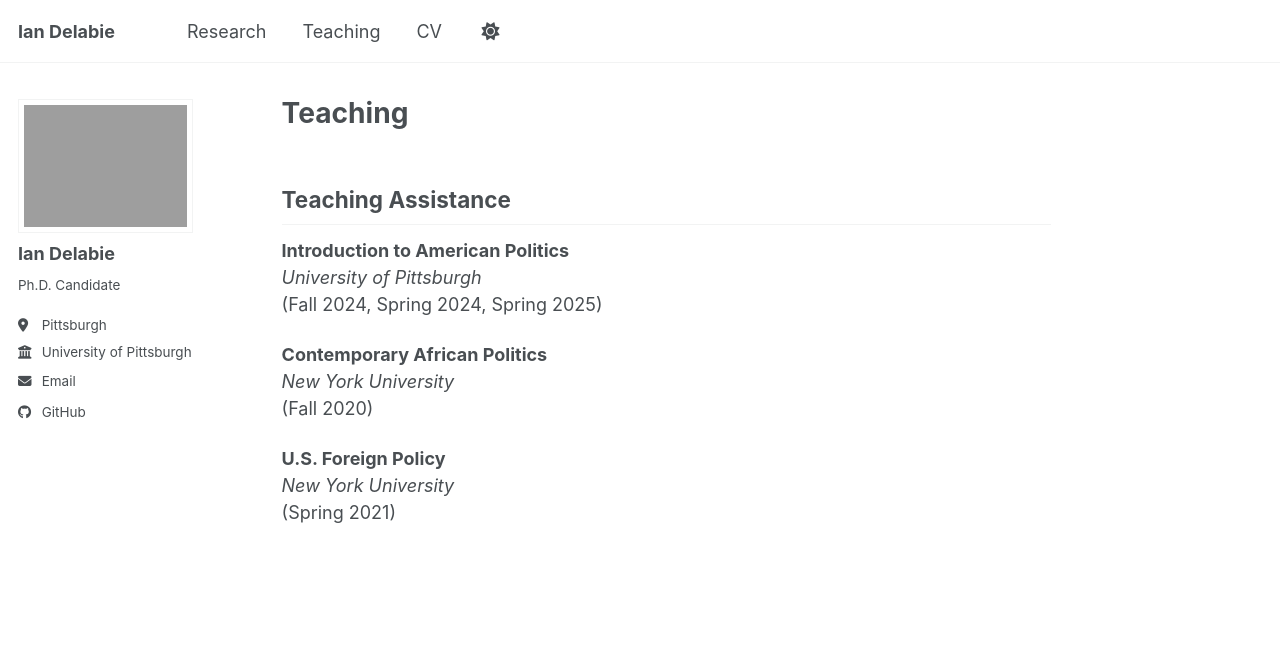
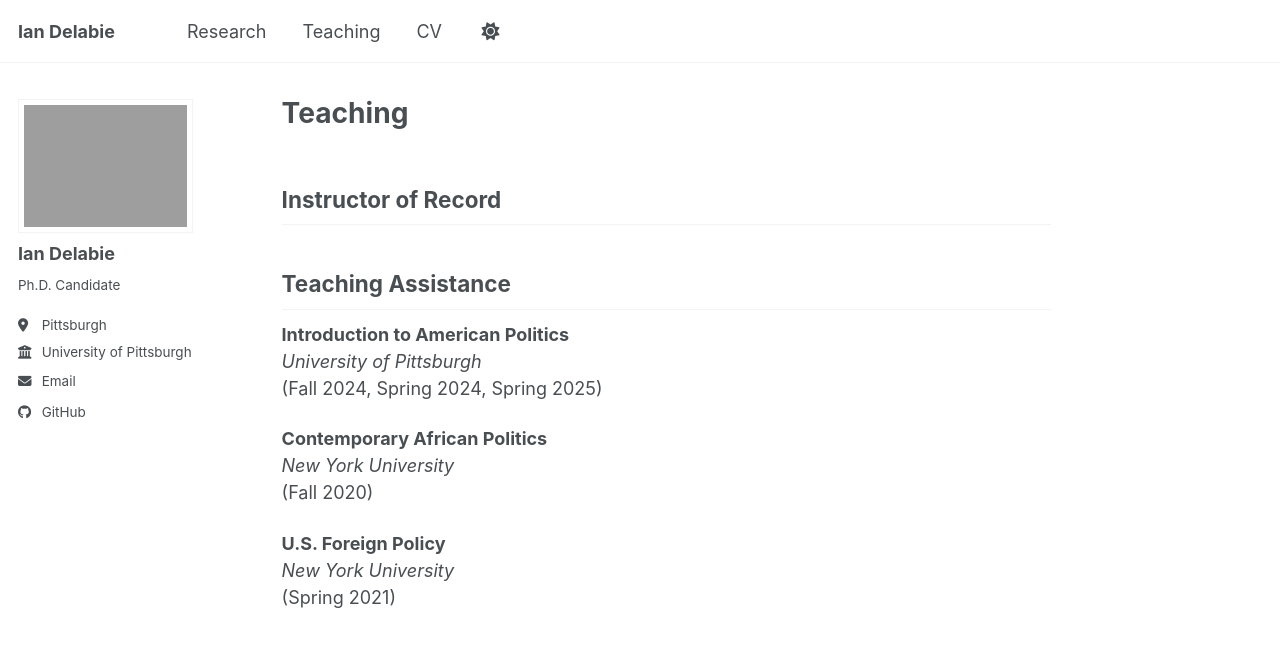
Before and after one commit to idelabie/idelabie.github.io, a Jekyll site: the page built from _pages/teaching.md, in a window 1280 px wide. Shown: the top 647 px of the page. Built offline with Jekyll 4.4.1, drawn with Linux system fonts in a browser that asks for light colours; a script bundle is joined from its source files by our own code; library files that are not in the unit come from our copies.

Commit message:
Update teaching.md

```diff
--- a/_pages/teaching.md
+++ b/_pages/teaching.md
@@ -4,7 +4,7 @@ permalink: /teaching/
 layout: single
 author_profile: true
 ---
-
+## Instructor of Record
 
 ## Teaching Assistance
 
```
